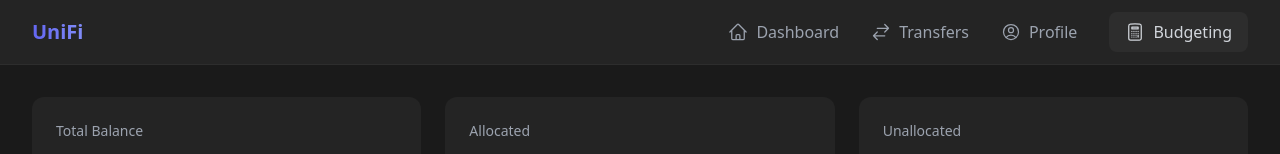
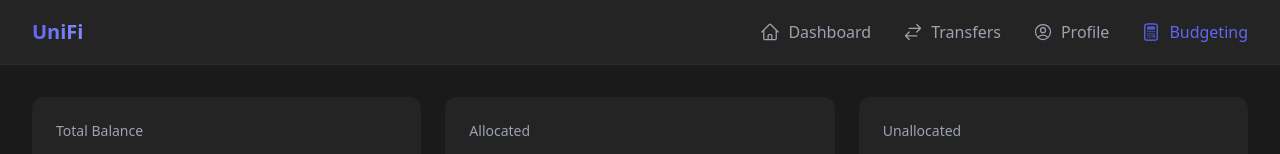
Before and after one commit to IbrahimKhanGH/GoldmanChal, a React (Create React App) app in the folder frontend/: page /budgeting in a window 1280 px wide. Shown: the top 154 px of the page. Built offline with nearby package versions, Linux system fonts and the light colour scheme; no server answers.

Commit message:
small navbar fix

```diff
--- a/frontend/src/components/Navbar.jsx
+++ b/frontend/src/components/Navbar.jsx
@@ -53,17 +53,13 @@ function Navbar() {
                 <span>Profile</span>
               </Link>
 
-              <NavLink
+              <Link
                 to="/budgeting"
-                className={({ isActive }) =>
-                  `flex items-center px-4 py-2 text-gray-300 hover:bg-dark-300 rounded-lg ${
-                    isActive ? 'bg-dark-300' : ''
-                  }`
-                }
+                className={`flex items-center space-x-2 ${isActive('/budgeting')} transition-colors duration-200`}
               >
-                <CalculatorIcon className="h-5 w-5 mr-2" />
+                <CalculatorIcon className="h-5 w-5" />
                 <span>Budgeting</span>
-              </NavLink>
+              </Link>
             </div>
           </div>
 
```
